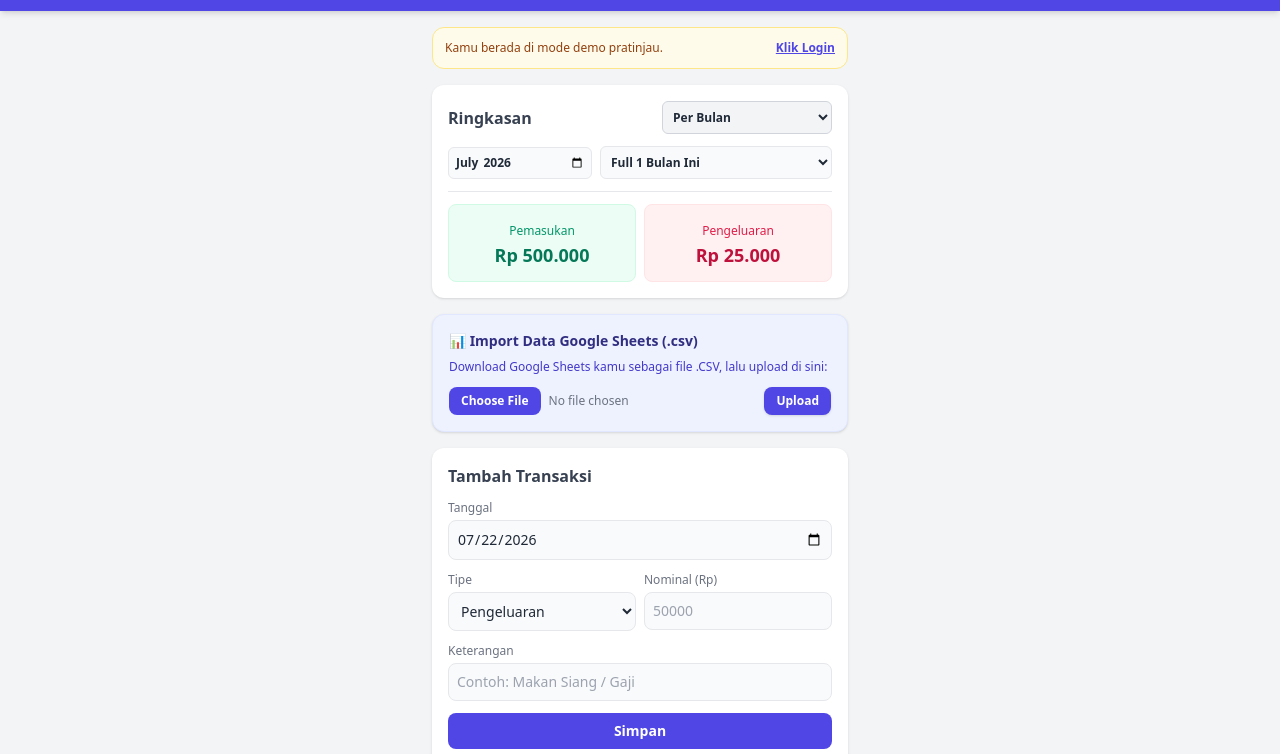
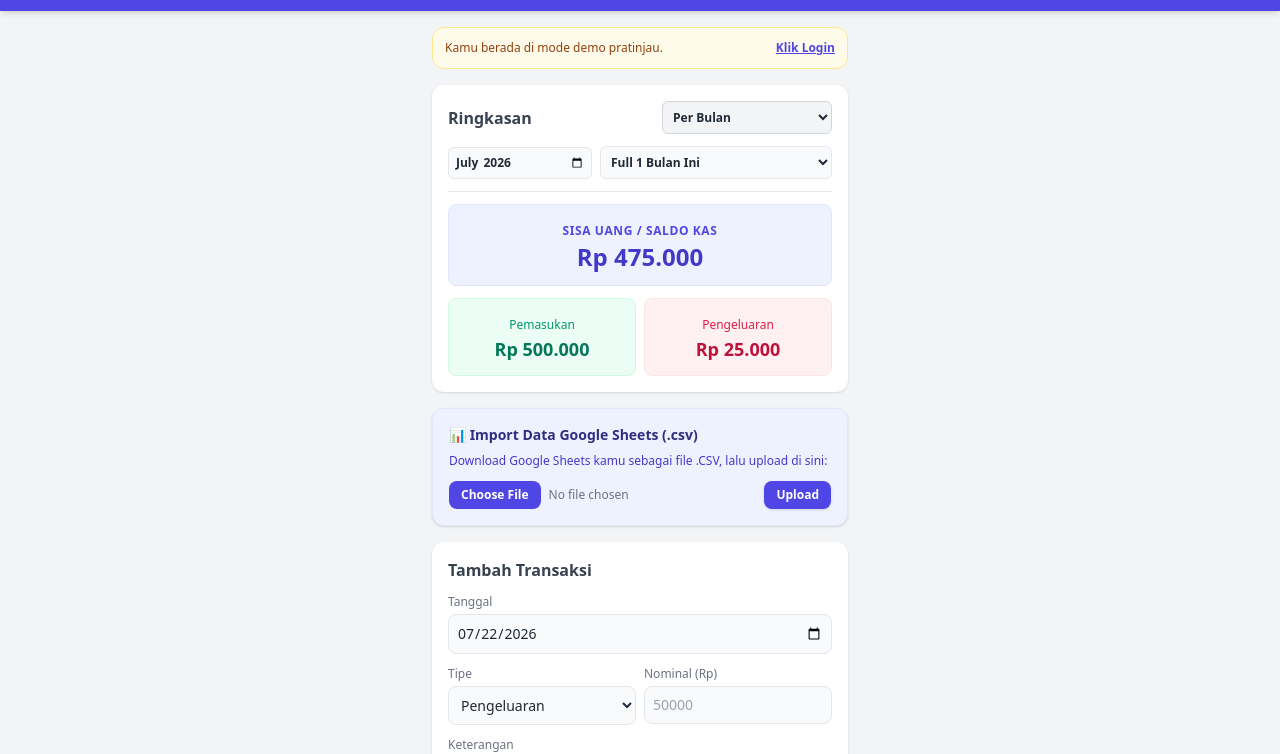
Before and after one commit to alfisjahri/kas-harian, a plain HTML site: page index.html in a window 1280 px wide. Shown: the part 65-819 px from the top of the page. Drawn offline with nearby package versions, Linux system fonts and the light colour scheme.

Commit message:
Update index.html

```diff
--- a/index.html
+++ b/index.html
@@ -64,7 +64,7 @@
           </select>
         </div>
 
-        <!-- Opsi Filter Ditingkatkan (Dynamic UI) -->
+        <!-- Opsi Filter Dynamic UI -->
         <div id="filter-controls" class="space-y-2 pt-1">
 
           <!-- Mode Per Bulan -->
@@ -108,6 +108,12 @@
           </div>
 
         </div>
+      </div>
+
+      <!-- KARTU SISA KAS / SALDO -->
+      <div id="card-sisa-kas" class="bg-indigo-50 p-3 rounded-lg border border-indigo-100 text-center">
+        <span class="text-xs text-indigo-600 font-semibold uppercase tracking-wider">Sisa Uang / Saldo Kas</span>
+        <p id="stat-sisa" class="text-2xl font-black text-indigo-700">Rp 0</p>
       </div>
 
       <div class="grid grid-cols-2 gap-2 text-center">
@@ -204,9 +210,9 @@
     </div>
   </div>
 
-  <!-- SINGLE SCRIPT (ADVANCE FILTERING) -->
+  <!-- SINGLE SCRIPT -->
   <script>
-    // --- KONFIGURASI SUPABASE ---
+    // --- KONFIGURASI SUPABASE (SUDAH DILENGKAPI KUNCI ASLI) ---
     const SUPABASE_URL = "https://sgxztlpxabehtnemksvr.supabase.co";
     const SUPABASE_ANON_KEY = "sb_publishable_giXNuTZ9oHeErW7EuUyq7w_87eXiw6e";
 
@@ -261,12 +267,10 @@
         }
       });
 
-      // Default set picker month ke Bulan Ini
       const today = new Date();
       const currentYM = `${today.getFullYear()}-${String(today.getMonth() + 1).padStart(2, '0')}`;
       document.getElementById('picker-month').value = currentYM;
 
-      // Event Listeners UI Toggle Filter
       document.getElementById('filter-type').addEventListener('change', handleFilterTypeChange);
       document.getElementById('picker-submonth').addEventListener('change', (e) => {
         const dayPicker = document.getElementById('picker-specific-day');
@@ -275,7 +279,6 @@
         renderApp();
       });
 
-      // Trigger Render on Change
       ['picker-month', 'picker-specific-day', 'picker-quarter-year', 'picker-quarter-q',
        'picker-semester-year', 'picker-semester-s', 'picker-year-only'].forEach(id => {
         document.getElementById(id).addEventListener('change', renderApp);
@@ -335,7 +338,7 @@
       renderApp();
     }
 
-    // --- RENDER & LOGIKA FILTERING CANGGIH ---
+    // --- RENDER & REKAPAN KALKULASI SISA KAS ---
     async function renderApp() {
       let transactions = [];
 
@@ -360,6 +363,20 @@
         if (t.type === 'pemasukan') totalMasuk += Number(t.amount);
         else totalKeluar += Number(t.amount);
       });
+
+      const sisaKas = totalMasuk - totalKeluar;
+
+      const statSisaEl = document.getElementById('stat-sisa');
+      const cardSisaEl = document.getElementById('card-sisa-kas');
+      statSisaEl.innerText = formatRp(sisaKas);
+
+      if (sisaKas < 0) {
+        cardSisaEl.className = "bg-rose-50 p-3 rounded-lg border border-rose-200 text-center";
+        statSisaEl.className = "text-2xl font-black text-rose-700";
+      } else {
+        cardSisaEl.className = "bg-indigo-50 p-3 rounded-lg border border-indigo-100 text-center";
+        statSisaEl.className = "text-2xl font-black text-indigo-700";
+      }
 
       document.getElementById('stat-pemasukan').innerText = formatRp(totalMasuk);
       document.getElementById('stat-pengeluaran').innerText = formatRp(totalKeluar);
@@ -401,18 +418,16 @@
       return data.filter(t => {
         const tDate = new Date(t.date);
         const year = tDate.getFullYear();
-        const month = tDate.getMonth() + 1; // 1-12
+        const month = tDate.getMonth() + 1;
         const dateNum = tDate.getDate();
 
         if (mode === 'month') {
-          const ymVal = document.getElementById('picker-month').value; // YYYY-MM
+          const ymVal = document.getElementById('picker-month').value;
           if (!ymVal) return true;
           const [targetY, targetM] = ymVal.split('-').map(Number);
 
-          // Cek kesesuaian Bulan & Tahun
           if (year !== targetY || month !== targetM) return false;
 
-          // Cek Sub-filter (Mingguan / Harian)
           const sub = document.getElementById('picker-submonth').value;
           if (sub === 'w1') return dateNum >= 1 && dateNum <= 7;
           if (sub === 'w2') return dateNum >= 8 && dateNum <= 14;
@@ -422,7 +437,7 @@
             const dayVal = document.getElementById('picker-specific-day').value;
             return dayVal ? t.date === dayVal : true;
           }
-          return true; // Full 1 Bulan
+          return true;
 
         } else if (mode === 'quarter') {
           const qYear = Number(document.getElementById('picker-quarter-year').value);
```
